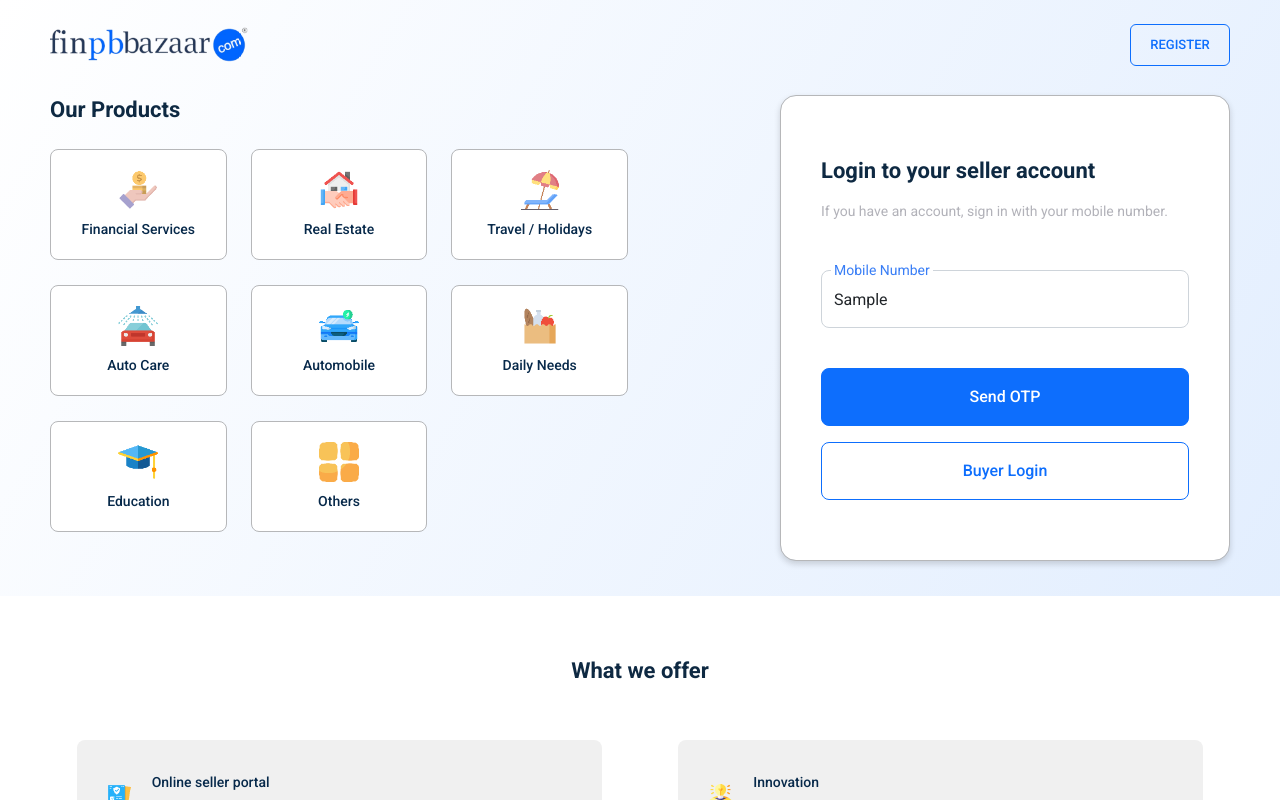
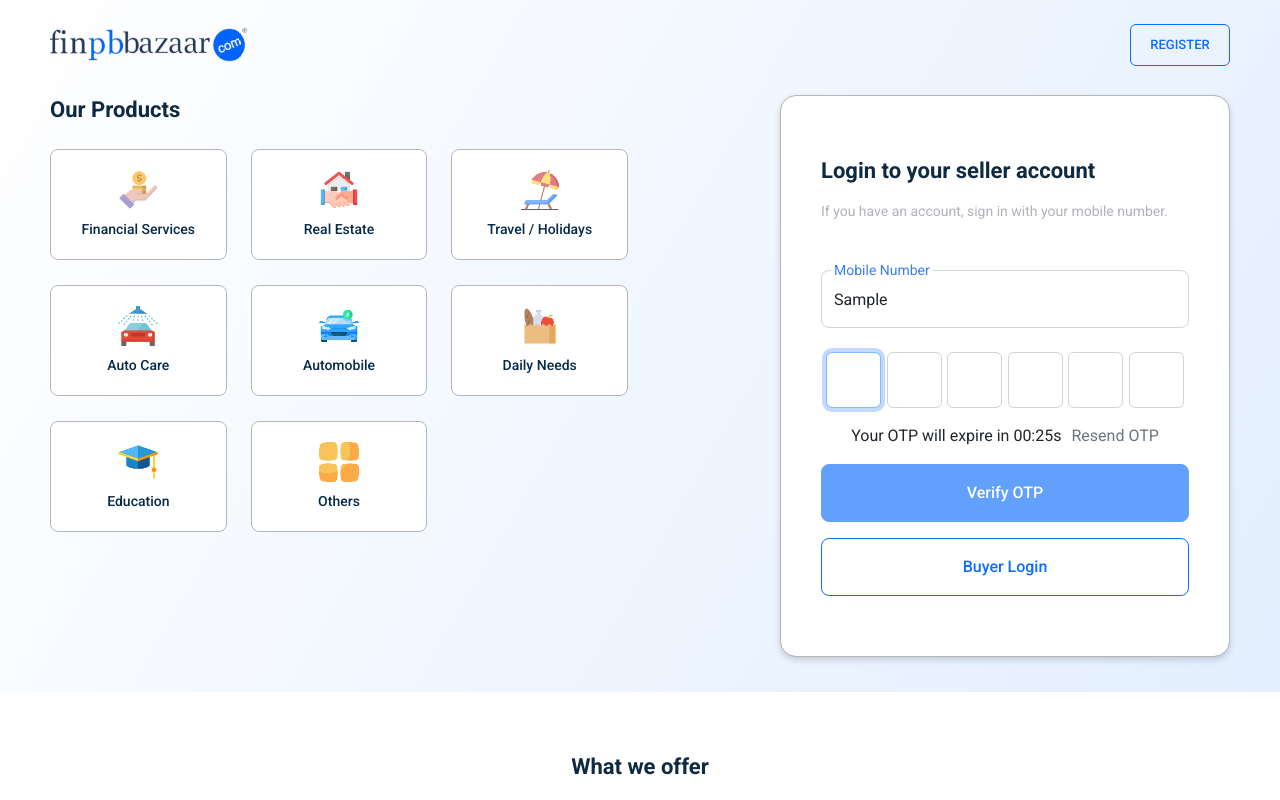
Before and after one commit to akashlalpbpartners/react-app, a React (Create React App) app: page / in a window 1280 px wide. Both pictures are taken after typing "Sample" into the empty fields and a click on the button "Send OTP". Shown: the top 800 px of the page. Built offline with nearby package versions, Linux system fonts and the light colour scheme.

Commit message:
state changes form

```diff
--- a/src/App.css
+++ b/src/App.css
@@ -60,7 +60,7 @@ option {
   padding: 3px;
   background: #fff;
   font-size: 14px;
-  color: #397EF6;
+  color: #397ef6;
 }
 
 .btn-lg {
@@ -74,7 +74,8 @@ option {
 }
 
 .wrapper .product-with-bg {
-  background: transparent linear-gradient(300deg, #5e9ffa2d 0%, #ffffff 100%) 0% 0% no-repeat padding-box;
+  background: transparent linear-gradient(300deg, #5e9ffa2d 0%, #ffffff 100%) 0%
+    0% no-repeat padding-box;
 }
 
 .wrapper .header {
@@ -265,7 +266,6 @@ option {
 }
 
 @media (min-width: 992px) {
-
   .wrapper #kycForm .modal-lg,
   .wrapper #kycForm .modal-xl {
     max-width: 1010px;
@@ -282,7 +282,7 @@ option {
   padding: 0;
 }
 
-.wrapper #kycForm .pb-form-floating>.form-select {
+.wrapper #kycForm .pb-form-floating > .form-select {
   height: 58px;
   border-radius: 8px;
 }
@@ -357,24 +357,32 @@ option {
   cursor: pointer;
 }
 
-.wrapper #kycForm .custom-radio-btn .form-check.form-check-inline .form-check-input {
+.wrapper
+  #kycForm
+  .custom-radio-btn
+  .form-check.form-check-inline
+  .form-check-input {
   position: absolute;
   left: 40px;
   top: 12px;
 }
 
-.wrapper #kycForm .custom-radio-btn .form-check.form-check-inline.checked label {
-  color: #0065FF;
-  border: 1px solid #0065FF;
+.wrapper
+  #kycForm
+  .custom-radio-btn
+  .form-check.form-check-inline.checked
+  label {
+  color: #0065ff;
+  border: 1px solid #0065ff;
 }
 
 .wrapper #kycForm .custom-choose-file label {
-  background: #FFFFFF 0% 0% no-repeat padding-box;
-  border: 1px solid #138EFF;
+  background: #ffffff 0% 0% no-repeat padding-box;
+  border: 1px solid #138eff;
   border-radius: 5px;
   padding: 8px 15px;
   font-size: 14px;
-  color: #138EFF;
+  color: #138eff;
   margin-bottom: 15px;
   cursor: pointer;
 }
@@ -384,14 +392,14 @@ option {
 }
 
 .wrapper #kycForm .custom-choose-file #file-chosen {
-  background: #D1FFF0 0% 0% no-repeat padding-box;
+  background: #d1fff0 0% 0% no-repeat padding-box;
   border-radius: 0px 5px 5px 0px;
-  border-left: 3px solid #19D194;
+  border-left: 3px solid #19d194;
   padding: 11px 15px 9px 15px;
   margin-left: 15px;
   font-size: 12px;
   letter-spacing: 0.24px;
-  color: #6A6A6B;
+  color: #6a6a6b;
 }
 
 .wrapper #kycForm .custom-choose-file #file-chosen img:first-child {
@@ -493,3 +501,31 @@ option {
 }
 
 /*# sourceMappingURL=style.css.map */
+
+/*Aman's CSS*/
+input[type="number"]::-webkit-inner-spin-button,
+input[type="number"]::-webkit-outer-spin-button {
+  -webkit-appearance: none;
+}
+.resend-otp {
+  margin-left: 10px;
+}
+
+#BasicInfo .tab-content > .tab-pane {
+  display: block;
+}
+#BasicInfo .tab-content > .tab-pane {
+  opacity: 1;
+}
+#BankInfo .tab-content > .tab-pane {
+  display: block;
+}
+#BankInfo .tab-content > .tab-pane {
+  opacity: 1;
+}
+#kycForm .tab-content > .tab-pane {
+  display: block;
+}
+#kycForm .tab-content > .tab-pane {
+  opacity: 1;
+}
--- a/src/Components/Home/LoginSignUpForm.js
+++ b/src/Components/Home/LoginSignUpForm.js
@@ -1,21 +1,96 @@
 import React from "react";
+import { useState, useEffect } from "react";
+import { useNavigate } from "react-router-dom";
 
-const LoginSignUpForm = ({toggleForm}) => {
+const LoginSignUpForm = ({ toggleForm }) => {
+  const navigate = useNavigate();
+  const [toggleShow, setToggleShow] = useState("hide");
+  const [disableOn, setDisableOn] = useState(true);
+  const [otp, setOtp] = useState("");
+  const [timeOutShow, setTimeOutShow] = useState("none");
 
-  console.log(toggleForm)
+  useEffect(() => {
+    setInputField(otp);
+  });
+  const handleResend = () => {
+    setTimeOutShow("none");
+    setTimeout(offDisable, 5000);
+  };
+  const offDisable = () => {
+    setTimeOutShow("");
+  };
+  const handleClick = () => {
+    if (toggleShow === "hide") setToggleShow("show");
+    else setToggleShow("hide");
+  };
+  function handleVerify() {
+    if (otp === "101010") navigate("/info");
+  }
+  function setInputField(otp) {
+    for (let i = 0; i < 6; i++) {
+      if (i < otp.length)
+        document.getElementById(`field-${i + 1}`).value = otp[i];
+      else document.getElementById(`field-${i + 1}`).value = "";
+    }
+    let nextfield = "";
+    if (otp.length <= 6) {
+      if (otp.length !== 6)
+        nextfield = document.querySelector(`input[id=field-${otp.length + 1}]`);
+      else nextfield = document.querySelector(`input[id=field-${otp.length}]`);
+    }
+    if (otp.length === 6) setDisableOn(false);
+    else setDisableOn(true);
 
+    if (nextfield === "null") return;
+    nextfield.focus();
+  }
+  function maxLengthCheck(object) {
+    if (object.target.value.length > object.target.maxLength) {
+      object.target.value = object.target.value.slice(
+        0,
+        object.target.maxLength
+      );
+    }
+  }
+  function handleChange(e) {
+    if (e.key === "Backspace") {
+      setOtp(otp.substring(0, otp.length - 1));
+    }
+    if (
+      otp.length <= 5 &&
+      (e.key === "1" ||
+        e.key === "2" ||
+        e.key === "3" ||
+        e.key === "4" ||
+        e.key === "5" ||
+        e.key === "6" ||
+        e.key === "7" ||
+        e.key === "8" ||
+        e.key === "9" ||
+        e.key === "0")
+    ) {
+      let str = otp + e.key;
+      setOtp(str);
+    }
+  }
+
+  console.log(timeOutShow);
   return (
     <>
       <div className="col-md-6">
         <div className="auth-form">
           <h2 className="heading login-heading">
-            {toggleForm ? "Login to your seller account" : "Register for seller account" }
+            {toggleForm
+              ? "Login to your seller account"
+              : "Register for seller account"}
           </h2>
           <p className="login-info">
             {/* If you have an account, sign in with your <br /> mobile number. */}
-            {toggleForm ? `If you have an account, sign in with your
-            mobile number.` : `If you don't have an account, register with your
-             mobile number` }
+            {toggleForm
+              ? `If you have an account, sign in with your
+            mobile number.`
+              : `If you don't have an account, register with your
+             mobile number`}
           </p>
           {/* <h2 className="heading register-heading hide">
             Register for seller account
@@ -35,36 +110,103 @@ const LoginSignUpForm = ({toggleForm}) => {
               />
               <label for="floatingInput">Mobile Number</label>
             </div>
-            <div className="otp-number hide">
+            <div className={`otp-number ${toggleShow}`}>
               <ul>
                 <li>
-                  <input type="text" className="form-control" />
+                  <input
+                    id="field-1"
+                    type="number"
+                    className="form-control"
+                    maxLength={1}
+                    onInput={maxLengthCheck}
+                    onKeyUp={handleChange}
+                  />
                 </li>
                 <li>
-                  <input type="text" className="form-control" />
+                  <input
+                    id="field-2"
+                    type="number"
+                    className="form-control"
+                    maxLength={1}
+                    onInput={maxLengthCheck}
+                    onKeyUp={handleChange}
+                  />
                 </li>
                 <li>
-                  <input type="text" className="form-control" />
+                  <input
+                    id="field-3"
+                    type="number"
+                    className="form-control"
+                    maxLength={1}
+                    onKeyUp={handleChange}
+                    onInput={maxLengthCheck}
+                  />
                 </li>
                 <li>
-                  <input type="text" className="form-control" />
+                  <input
+                    id="field-4"
+                    type="number"
+                    className="form-control"
+                    max={1}
+                    onKeyUp={handleChange}
+                    onInput={maxLengthCheck}
+                  />
+                </li>
+                <li>
+                  <input
+                    id="field-5"
+                    type="number"
+                    className="form-control"
+                    max={1}
+                    onKeyUp={handleChange}
+                    onInput={maxLengthCheck}
+                  />
+                </li>
+                <li>
+                  <input
+                    id="field-6"
+                    type="number"
+                    className="form-control"
+                    max={1}
+                    onKeyUp={handleChange}
+                    onInput={maxLengthCheck}
+                  />
                 </li>
               </ul>
             </div>
-            <div className="otp-expire-msg hide">
-              <p className="otp-will-expire">Your OTP will expire in 00:23s</p>
+            <div className={`otp-expire-msg ${toggleShow}`}>
+              <span className="otp-will-expire">
+                Your OTP will expire in 00:25s
+                <a
+                  className={`resend-otp text-decoration-none pe-${timeOutShow} ${
+                    timeOutShow === "none" ? "text-secondary " : ""
+                  }`}
+                  href="#x"
+                  onClick={handleResend}
+                >
+                  Resend OTP
+                </a>
+              </span>
             </div>
             <button
               type="button"
-              className="btn btn-primary btn-lg w-100 my-3 send-otp"
+              className={`btn btn-primary btn-lg w-100 my-3 send-otp ${
+                toggleShow === "show" ? "hide" : "show"
+              }`}
+              onClick={() => {
+                handleClick();
+                handleResend();
+              }}
             >
               Send OTP
             </button>
             <button
               type="button"
-              className="btn btn-primary btn-lg w-100 my-3 verify-otp hide"
+              className={`btn btn-primary btn-lg w-100 my-3 verify-otp ${toggleShow}`}
               data-bs-toggle="modal"
               data-bs-target="#kycModal"
+              disabled={disableOn}
+              onClick={handleVerify}
             >
               Verify OTP
             </button>
--- a/src/Info.js
+++ b/src/Info.js
@@ -4,8 +4,22 @@ import BasicInfo from "./Components/Home/BasicInfo";
 import BankInfo from "./Components/Home/BankInfo";
 import KycInfo from "./Components/Home/KycInfo";
 import SideMenu from "./Components/Home/SideMenu";
+import { useState } from "react";
 
 const Info = () => {
+  const [toggleMenu, setToggleMenu] = useState("basic-info");
+  // useEffect(() => {
+  //   renderElement();
+  // });
+
+  function renderElement(toggleMenu) {
+    // if (toggleMenu === "basic-info") return <div>hi</div>;
+    // else if (toggleMenu === "bank-info") return <div>hello</div>;
+    // else if (toggleMenu === "kyc-doc") return <div>hey</div>;
+    if (toggleMenu === "basic-info") return <BasicInfo />;
+    else if (toggleMenu === "bank-info") return <BankInfo />;
+    else if (toggleMenu === "kyc-doc") return <KycInfo />;
+  }
   return (
     <>
       <div className="wrapper">
@@ -13,16 +27,14 @@ const Info = () => {
           <Header />
           <div id="kycForm">
             <div className="d-flex align-items-start">
-              <SideMenu/>
+              <SideMenu setToggleMenu={setToggleMenu} toggleMenu={toggleMenu} />
               <div className="tab-content" id="v-pills-tabContent">
                 <div className="row">
                   <div className="col-md-12 text-center">
                     <h2 className="heading pt-4 pb-2">Complete your KYC</h2>
                   </div>
                 </div>
-                <BasicInfo/>
-                <BankInfo/>
-                <KycInfo/>
+                {renderElement(toggleMenu)}
               </div>
             </div>
           </div>
```
Also changed, not shown: src/Components/Home/SideMenu.js (+20 -13 lines).
